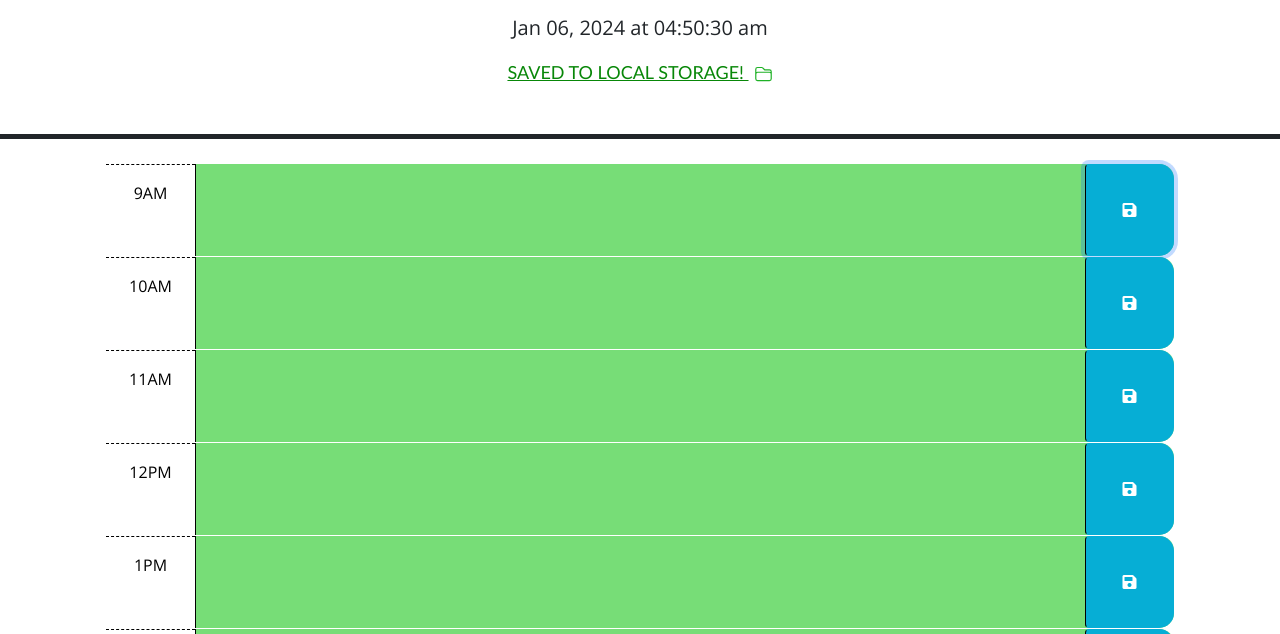
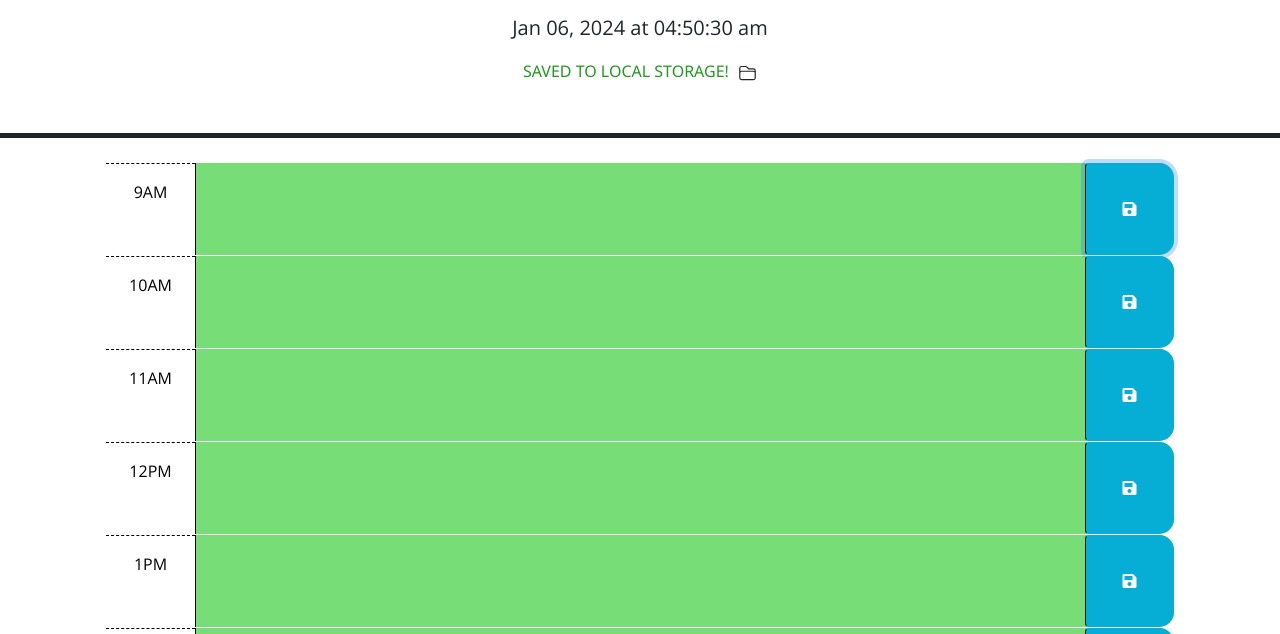
Before and after one commit to EddieDPayne/Weekday-Planner-Project, a plain HTML site: page index.html in a window 1280 px wide. Both pictures are taken after a click on the button 1129 px from the left and 348 px from the top of the page. Shown: the part 166-800 px from the top of the page. Drawn offline with nearby package versions, Linux system fonts and the light colour scheme.

Commit message:
Changed minor font-stylings in style.css file

```diff
--- a/Assets/style.css
+++ b/Assets/style.css
@@ -62,14 +62,16 @@ textarea {
 /* Adding the display: none to the target <p> allows me to show and hide this <p> using a setInterval() function.  */
 .saved {
   display: none;
+  text-align: center;
   margin: 0;
   padding: 0;
-  color: #088708;
-  font-family: 'Gill Sans', 'Gill Sans MT', Calibri, 'Trebuchet MS', sans-serif;
-  font-size: 18px;
-  text-decoration: underline;
- text-transform: uppercase;
-}
+  color: #1f9a1f;
+  font-family:'Segoe UI', Tahoma, Geneva, Verdana, sans-serif;
+  font-size: 16px;
+  text-transform: uppercase;
+ }
+
+
 
 
 /* Added an icon to <p> */
@@ -78,6 +80,6 @@ textarea {
   padding-left: 5px;
   height: 24px;
   width: 24px;
-  stroke: #1fb126; /* 'stroke' give the icon its fill-color*/
+  stroke: #212521; /* 'stroke' give the icon its fill-color*/
 
 }
```
